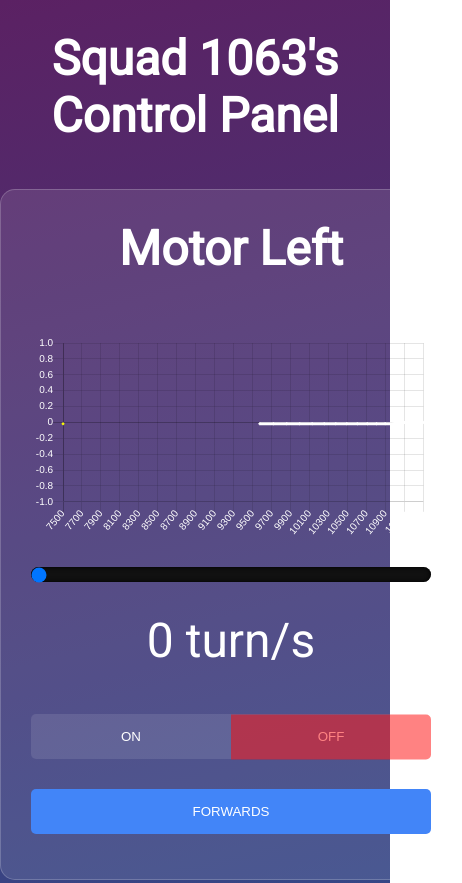
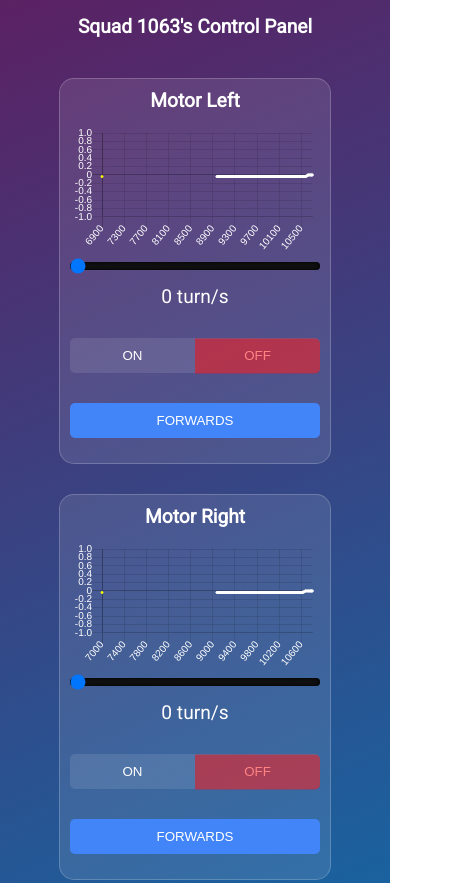
Before and after one commit to BragdonD/encoder-wheels, a website: page data/index.html in a window 390 px wide. Shown: the top 883 px of the page, 462 px wide, since content can reach past the window. Drawn offline with nearby package versions, Linux system fonts and the light colour scheme; animation ran at ten frames a second.

Commit message:
adapt css to work on phone

```diff
--- a/data/index.scss
+++ b/data/index.scss
@@ -31,6 +31,11 @@ body {
         text-align: center;
         margin-top: auto;
         padding: 30px;
+        @media screen and (max-width: 900px) {
+            font-size: 1.2em;
+            padding: 0;
+            margin: 15px;
+        }
     }
 }
 
@@ -43,11 +48,14 @@ body {
 
     @media screen and (max-width: 900px) {
         grid-template-columns: 1fr;
+        align-items: center;
+        justify-content: center;
+        margin-top: 10px;
     }
 }
 
 .container {
-    padding: 30px 30px;
+    padding: 30px;
     margin: 15px auto;
     display: flex;
     flex-direction: column;
@@ -55,16 +63,30 @@ body {
     border: solid 1px rgba($color: #fff, $alpha: 0.2);
     border-radius: 15px;
 
+    @media screen and (max-width: 900px) {
+        padding: 10px;
+        max-width: 250px
+    }
+
     h1 {
         color: #fff;
         font-family: "Roboto", 'Segoe UI', Tahoma, Geneva, Verdana, sans-serif;
         font-size: 3em;
         text-align: center;
         padding-bottom: 30px;
+
+        @media screen and (max-width: 900px) {
+            font-size: 1.2em;
+            padding-bottom: 5px;
+        }
     }
 
     .serial-wrapper {
         margin: 30px 0;
+        @media screen and (max-width: 900px) {
+            font-size: 1.2em;
+            margin: 10px 0;
+        }
     }
 
     .input-wrapper {
@@ -77,6 +99,10 @@ body {
             font-weight: 100;
             font-size: 3em;
             margin: 30px auto;
+            @media screen and (max-width: 900px) {
+                font-size: 1.2em;
+                margin: 15px auto;
+            }
         }
 
         div {
@@ -104,6 +130,10 @@ body {
                 border: none;
                 color: #fff;
                 padding: 15px;
+
+                @media screen and (max-width: 900px) {
+                    padding: 10px;
+                }
 
                 &:hover {
                     cursor: pointer;
@@ -174,6 +204,11 @@ input[type="range"] {
     border-radius: 15px;
     box-shadow: inset 0 0 5px #000000;
 
+    @media screen and (max-width: 900px) {
+        width: 250px;
+        height: 8px;
+    }
+
     &::-webkit-slider-thumb,
     &::-moz-range-thumb {
         -webkit-appearance: none;
@@ -183,7 +218,10 @@ input[type="range"] {
         background: #414040;
         border: 2px #5e5e5e solid;
         cursor: pointer;
-
+        @media screen and (max-width: 900px) {
+            width: 20px;
+            height: 20px;
+        }
     }
 
     &::-moz-range-progress {
```
Also changed, not shown: data/index.css, 1 other file.
